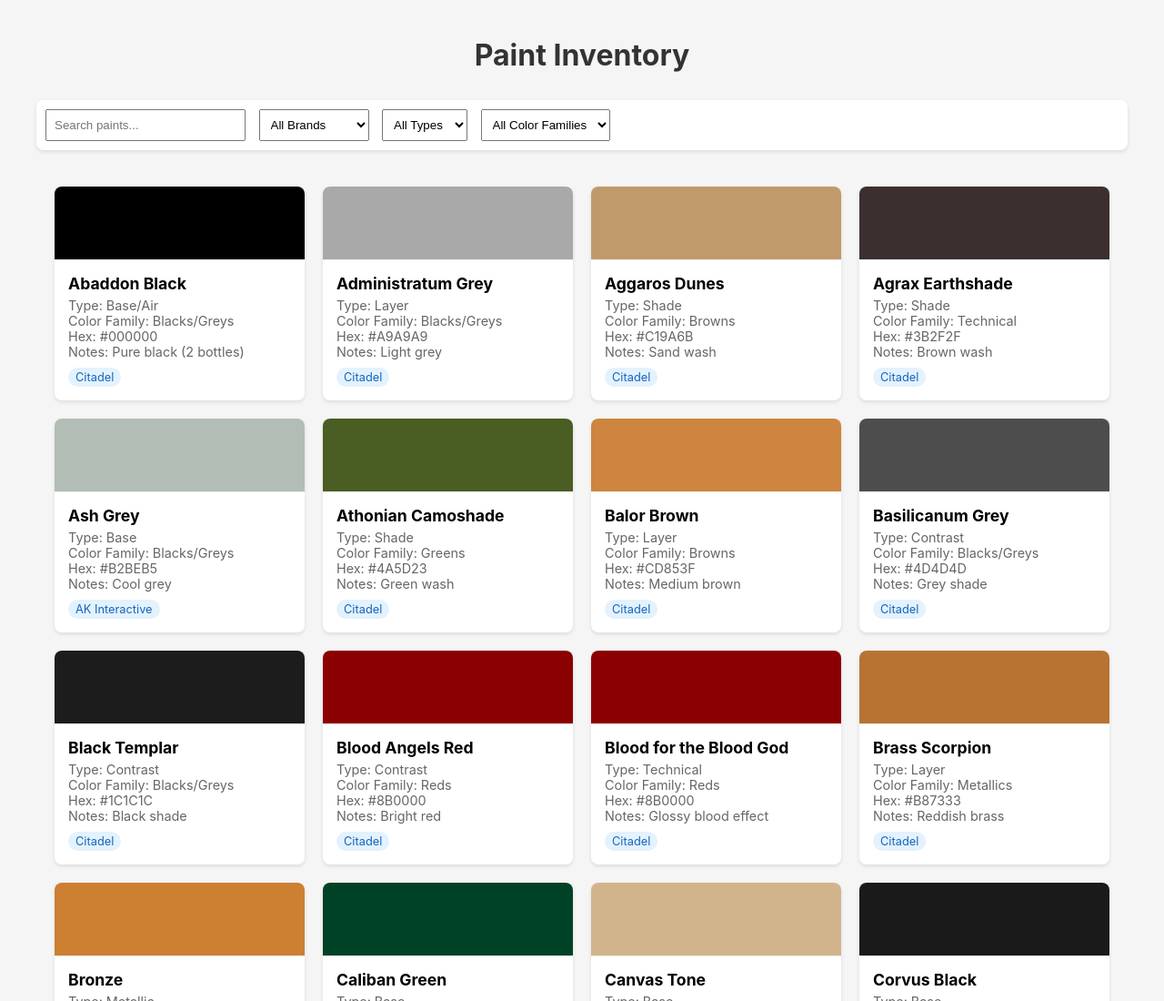
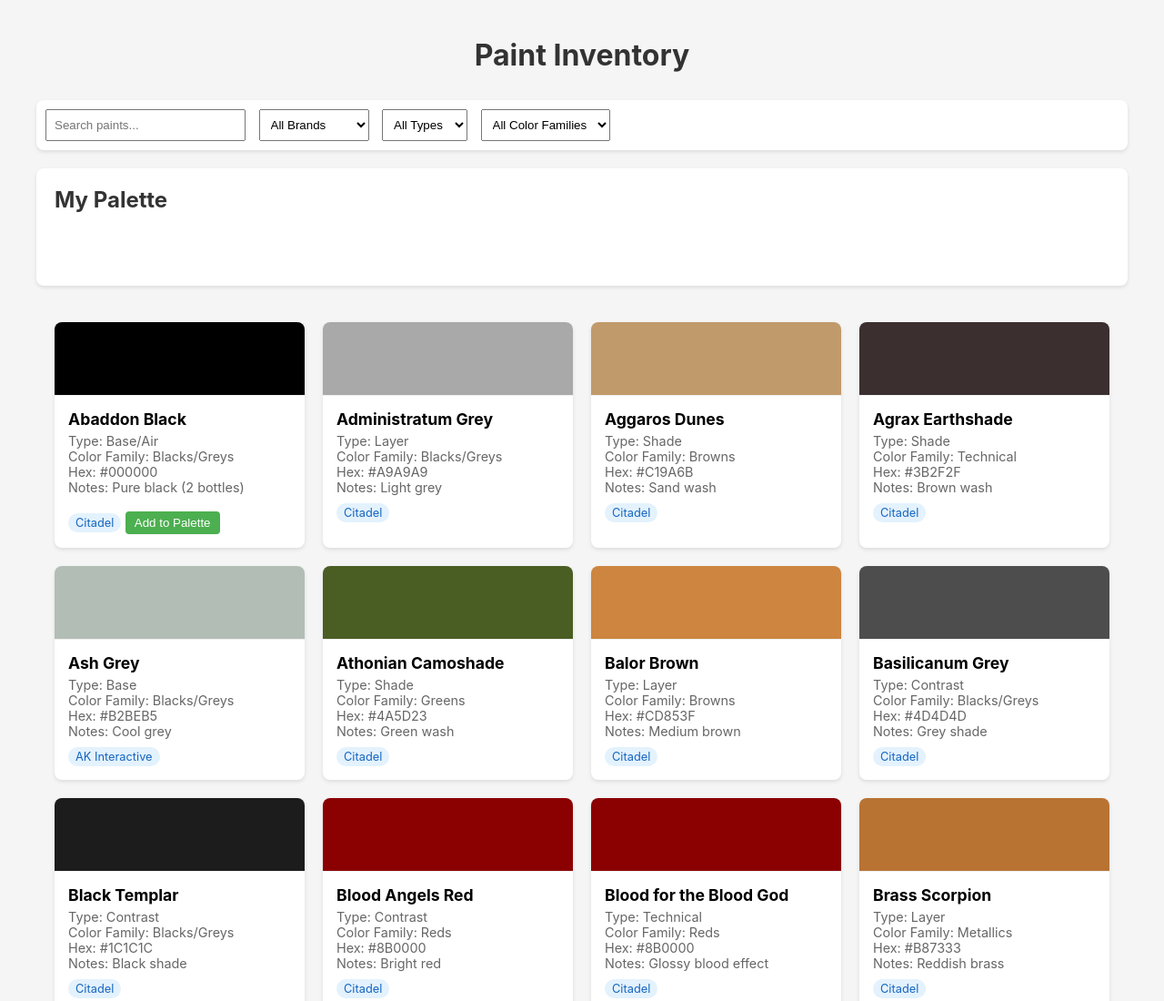
Before and after one commit to richardhealy/paint-inventory, a plain HTML site: page index.html in a window 1280 px wide. Shown: the top 1100 px of the page at 91% size. Drawn offline with Linux system fonts and the light colour scheme.

Commit message:
feat: palette creator

```diff
--- a/index.html
+++ b/index.html
@@ -87,6 +87,39 @@
             padding: 8px;
             margin-right: 10px;
         }
+
+        .palette-section {
+            background: white;
+            border-radius: 8px;
+            padding: 20px;
+            margin-bottom: 20px;
+            box-shadow: 0 2px 4px rgba(0,0,0,0.1);
+        }
+
+        .palette-section h2 {
+            margin-top: 0;
+            margin-bottom: 20px;
+            font-size: 1.5em;
+            color: #333;
+        }
+
+        .add-to-palette {
+            background: #4CAF50;
+            color: white;
+            border: none;
+            padding: 5px 10px;
+            border-radius: 4px;
+            cursor: pointer;
+            margin-top: 10px;
+        }
+
+        .remove-from-palette {
+            background: #f44336;
+        }
+
+        .add-to-palette:hover {
+            opacity: 0.9;
+        }
     </style>
 </head>
 <body>
@@ -103,6 +136,11 @@
         <select id="familyFilter">
             <option value="">All Color Families</option>
         </select>
+    </div>
+
+    <div class="palette-section">
+        <h2>My Palette</h2>
+        <div id="paletteGrid" class="color-grid"></div>
     </div>
 
     <div class="color-grid" id="paintGrid"></div>
@@ -197,7 +235,29 @@
             { name: "Woodgrain", brand: "AK Interactive", type: "Base", hex: "#8B4513", family: "Browns", notes: "Wood effect" },
         ];
 
-        function createPaintCard(paint) {
+        let palette = [];
+
+        function togglePaintInPalette(paint) {
+            const index = palette.findIndex(p => p.name === paint.name);
+            if (index === -1) {
+                palette.push(paint);
+            } else {
+                palette.splice(index, 1);
+            }
+            updatePaletteDisplay();
+            filterPaints(); // Refresh main grid to update buttons
+        }
+
+        function updatePaletteDisplay() {
+            const paletteGrid = document.getElementById('paletteGrid');
+            paletteGrid.innerHTML = palette.map(paint => createPaintCard(paint, true)).join('');
+        }
+
+        function createPaintCard(paint, inPalette = false) {
+            const isInPalette = palette.some(p => p.name === paint.name);
+            const buttonClass = isInPalette ? 'remove-from-palette' : '';
+            const buttonText = isInPalette ? 'Remove from Palette' : 'Add to Palette';
+
             return `
                 <div class="paint-card">
                     <div class="color-swatch" style="background-color: ${paint.hex}"></div>
@@ -210,6 +270,12 @@
                             ${paint.notes ? `<div>Notes: ${paint.notes}</div>` : ''}
                         </div>
                         <span class="brand-tag">${paint.brand}</span>
+                        ${!inPalette ? `
+                            <button class="add-to-palette ${buttonClass}"
+                                    onclick="togglePaintInPalette(${JSON.stringify(paint)})">
+                                ${buttonText}
+                            </button>
+                        ` : ''}
                     </div>
                 </div>
             `;
```
